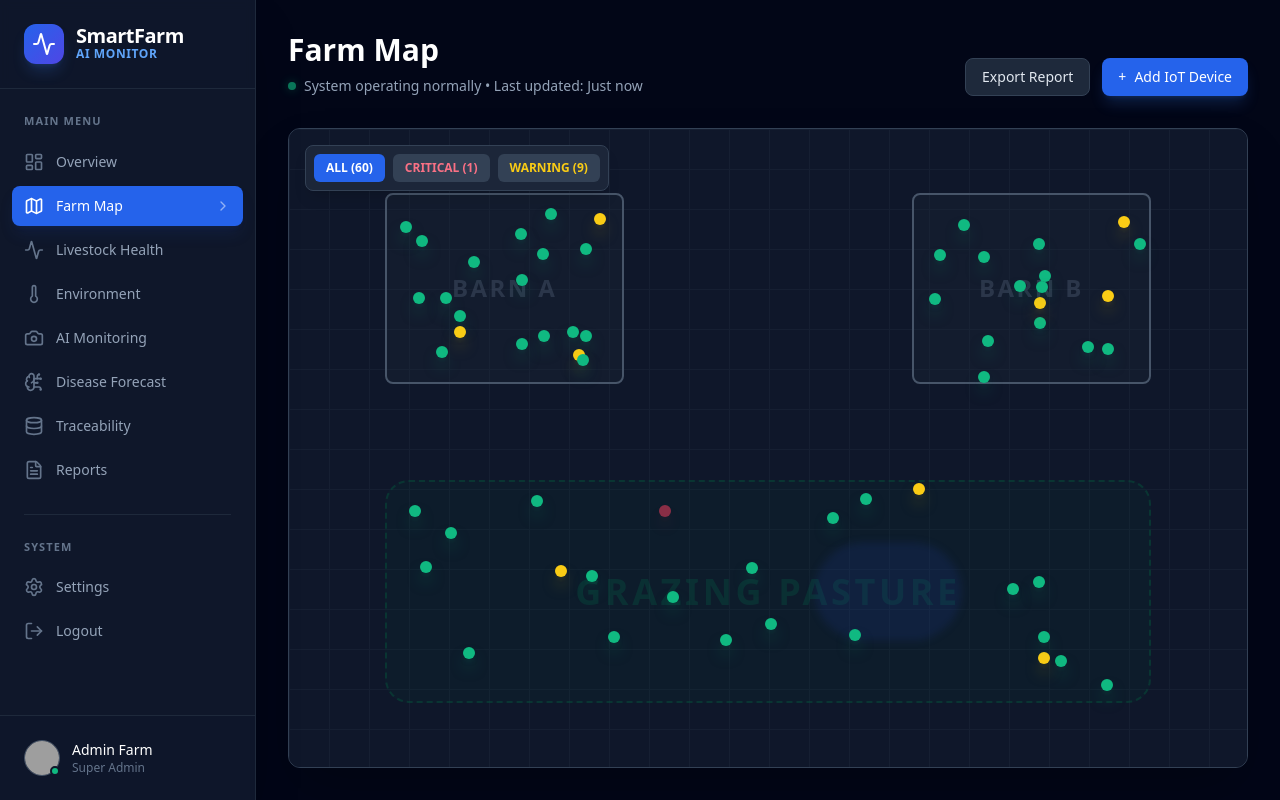
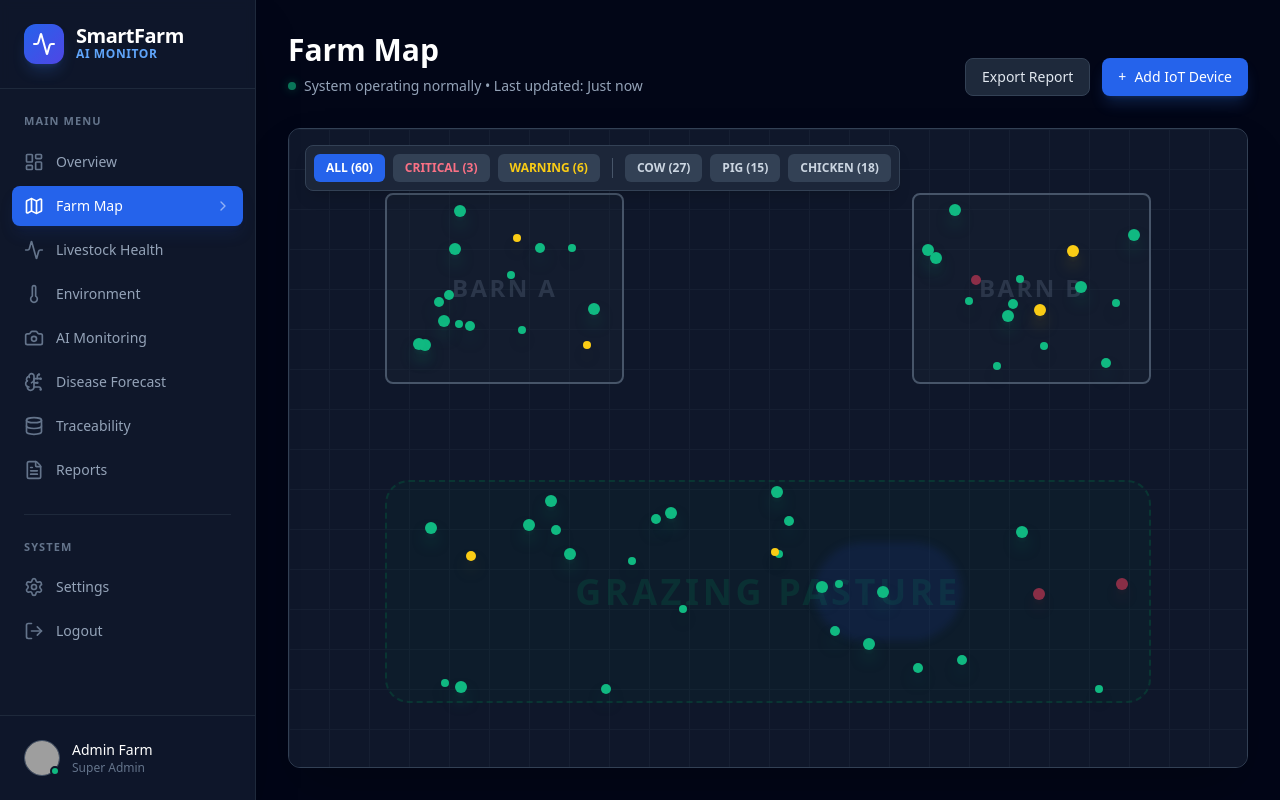
Before and after one commit to phucngvinuni/smartfarm, a React (Vite) app: page / in a window 1280 px wide. Both pictures are taken after a click on the button "Farm Map". Built offline with nearby package versions, Linux system fonts and the light colour scheme; grey boxes are pictures that could not be loaded.

Commit message:
feat: Enhance farm map filtering and mock data
Introduce diverse animal types in mock data and refine the farm map's filtering capabilities to include animal type alongside health status. Also, add a timestamp to livestock data updates for improved real-time tracking.

```diff
--- a/App.tsx
+++ b/App.tsx
@@ -42,9 +42,10 @@ function App() {
             return [...prev.slice(1), newData];
         });
 
-        // Simulate livestock movement slightly
+        // Simulate livestock movement slightly and update timestamp
         setLivestockData(prev => prev.map(animal => ({
             ...animal,
+            lastUpdate: new Date().toLocaleTimeString(),
             location: {
                 x: Math.max(0, Math.min(100, animal.location.x + (Math.random() - 0.5) * 2)),
                 y: Math.max(0, Math.min(100, animal.location.y + (Math.random() - 0.5) * 2))
--- a/components/FarmMap.tsx
+++ b/components/FarmMap.tsx
@@ -11,12 +11,21 @@ interface FarmMapProps {
 const FarmMap: React.FC<FarmMapProps> = ({ data }) => {
   const [selectedAnimal, setSelectedAnimal] = useState<LivestockData | null>(null);
   const [historyData, setHistoryData] = useState<LivestockHistoryPoint[]>([]);
-  const [filter, setFilter] = useState<'ALL' | HealthStatus>('ALL');
+  const [filter, setFilter] = useState<string>('ALL');
   const [activeTab, setActiveTab] = useState<'overview' | 'trends'>('overview');
+
+  const counts = useMemo(() => ({
+    ALL: data.length,
+    CRITICAL: data.filter(d => d.status === HealthStatus.CRITICAL).length,
+    WARNING: data.filter(d => d.status === HealthStatus.WARNING).length,
+    Cow: data.filter(d => d.type === 'Cow').length,
+    Pig: data.filter(d => d.type === 'Pig').length,
+    Chicken: data.filter(d => d.type === 'Chicken').length,
+  }), [data]);
 
   const filteredData = useMemo(() => {
     if (filter === 'ALL') return data;
-    return data.filter(d => d.status === filter);
+    return data.filter(d => d.status === filter || d.type === filter);
   }, [data, filter]);
 
   // Fetch history when an animal is selected
@@ -32,24 +41,46 @@ const FarmMap: React.FC<FarmMapProps> = ({ data }) => {
   return (
     <div className="bg-slate-900 border border-slate-700 rounded-xl shadow-2xl h-[calc(100vh-10rem)] flex flex-col overflow-hidden relative">
       {/* Map Header / Controls */}
-      <div className="absolute top-4 left-4 z-10 bg-slate-800/90 backdrop-blur-md p-2 rounded-lg border border-slate-700 shadow-lg flex gap-2">
+      <div className="absolute top-4 left-4 z-10 bg-slate-800/90 backdrop-blur-md p-2 rounded-lg border border-slate-700 shadow-lg flex gap-2 items-center">
         <button
           onClick={() => setFilter('ALL')}
           className={`px-3 py-1.5 text-xs font-bold rounded-md transition-all ${filter === 'ALL' ? 'bg-blue-600 text-white' : 'bg-slate-700 text-slate-300 hover:bg-slate-600'}`}
         >
-          ALL ({data.length})
+          ALL ({counts.ALL})
         </button>
         <button
           onClick={() => setFilter(HealthStatus.CRITICAL)}
           className={`px-3 py-1.5 text-xs font-bold rounded-md transition-all flex items-center gap-1 ${filter === HealthStatus.CRITICAL ? 'bg-rose-500 text-white' : 'bg-slate-700 text-rose-400 hover:bg-slate-600'}`}
         >
-          CRITICAL ({data.filter(d => d.status === HealthStatus.CRITICAL).length})
+          CRITICAL ({counts.CRITICAL})
         </button>
         <button
           onClick={() => setFilter(HealthStatus.WARNING)}
           className={`px-3 py-1.5 text-xs font-bold rounded-md transition-all flex items-center gap-1 ${filter === HealthStatus.WARNING ? 'bg-yellow-500 text-black' : 'bg-slate-700 text-yellow-400 hover:bg-slate-600'}`}
         >
-          WARNING ({data.filter(d => d.status === HealthStatus.WARNING).length})
+          WARNING ({counts.WARNING})
+        </button>
+
+        {/* Separator */}
+        <div className="w-px h-5 bg-slate-600 mx-1"></div>
+
+        <button
+          onClick={() => setFilter('Cow')}
+          className={`px-3 py-1.5 text-xs font-bold rounded-md transition-all ${filter === 'Cow' ? 'bg-indigo-600 text-white' : 'bg-slate-700 text-slate-300 hover:bg-slate-600'}`}
+        >
+          COW ({counts.Cow})
+        </button>
+        <button
+          onClick={() => setFilter('Pig')}
+          className={`px-3 py-1.5 text-xs font-bold rounded-md transition-all ${filter === 'Pig' ? 'bg-indigo-600 text-white' : 'bg-slate-700 text-slate-300 hover:bg-slate-600'}`}
+        >
+          PIG ({counts.Pig})
+        </button>
+        <button
+          onClick={() => setFilter('Chicken')}
+          className={`px-3 py-1.5 text-xs font-bold rounded-md transition-all ${filter === 'Chicken' ? 'bg-indigo-600 text-white' : 'bg-slate-700 text-slate-300 hover:bg-slate-600'}`}
+        >
+          CHICKEN ({counts.Chicken})
         </button>
       </div>
 
@@ -89,10 +120,14 @@ const FarmMap: React.FC<FarmMapProps> = ({ data }) => {
               top: `${animal.location.y}%`,
               transition: 'all 1s ease-in-out'
             }}
-            className={`absolute w-3 h-3 rounded-full transform -translate-x-1/2 -translate-y-1/2 shadow-lg transition-transform hover:scale-[2.5] z-20 cursor-pointer ${
+            className={`absolute rounded-full transform -translate-x-1/2 -translate-y-1/2 shadow-lg transition-transform hover:scale-[2.5] z-20 cursor-pointer flex items-center justify-center ${
               animal.status === HealthStatus.CRITICAL ? 'bg-rose-500 shadow-rose-500/50 animate-pulse' :
               animal.status === HealthStatus.WARNING ? 'bg-yellow-400 shadow-yellow-400/50' :
               'bg-emerald-500 shadow-emerald-500/50'
+            } ${
+                // Size differentiation based on type
+                animal.type === 'Chicken' ? 'w-2 h-2' :
+                animal.type === 'Pig' ? 'w-2.5 h-2.5' : 'w-3 h-3'
             }`}
             onClick={(e) => {
                 e.stopPropagation();
@@ -121,7 +156,7 @@ const FarmMap: React.FC<FarmMapProps> = ({ data }) => {
                             </h4>
                             <p className="text-xs text-slate-400 flex items-center gap-1 mt-1">
                                 <Clock className="w-3 h-3" />
-                                Last update: {selectedAnimal.lastUpdate}
+                                Last update: <span className="text-slate-200 font-mono">{selectedAnimal.lastUpdate}</span>
                             </p>
                         </div>
                         <button onClick={() => setSelectedAnimal(null)} className="text-slate-400 hover:text-white">
--- a/services/mockData.ts
+++ b/services/mockData.ts
@@ -25,10 +25,13 @@ export const generateLivestockData = (count: number): LivestockData[] => {
         y = 57 + Math.random() * 31; // 57% to 88%
     }
 
+    const types: ('Cow' | 'Pig' | 'Chicken')[] = ['Cow', 'Pig', 'Chicken'];
+    const animalType = types[Math.floor(Math.random() * types.length)];
+
     return {
       id: `animal-${i}`,
       tagId: `VN-${1000 + i}`,
-      type: 'Cow',
+      type: animalType,
       temperature: 38 + (Math.random() * 1.5) + (isSick ? 1.5 : 0),
       heartRate: 60 + Math.floor(Math.random() * 20) + (isSick ? 20 : 0),
       activityLevel: isSick ? Math.floor(Math.random() * 30) : 50 + Math.floor(Math.random() * 50),
```
